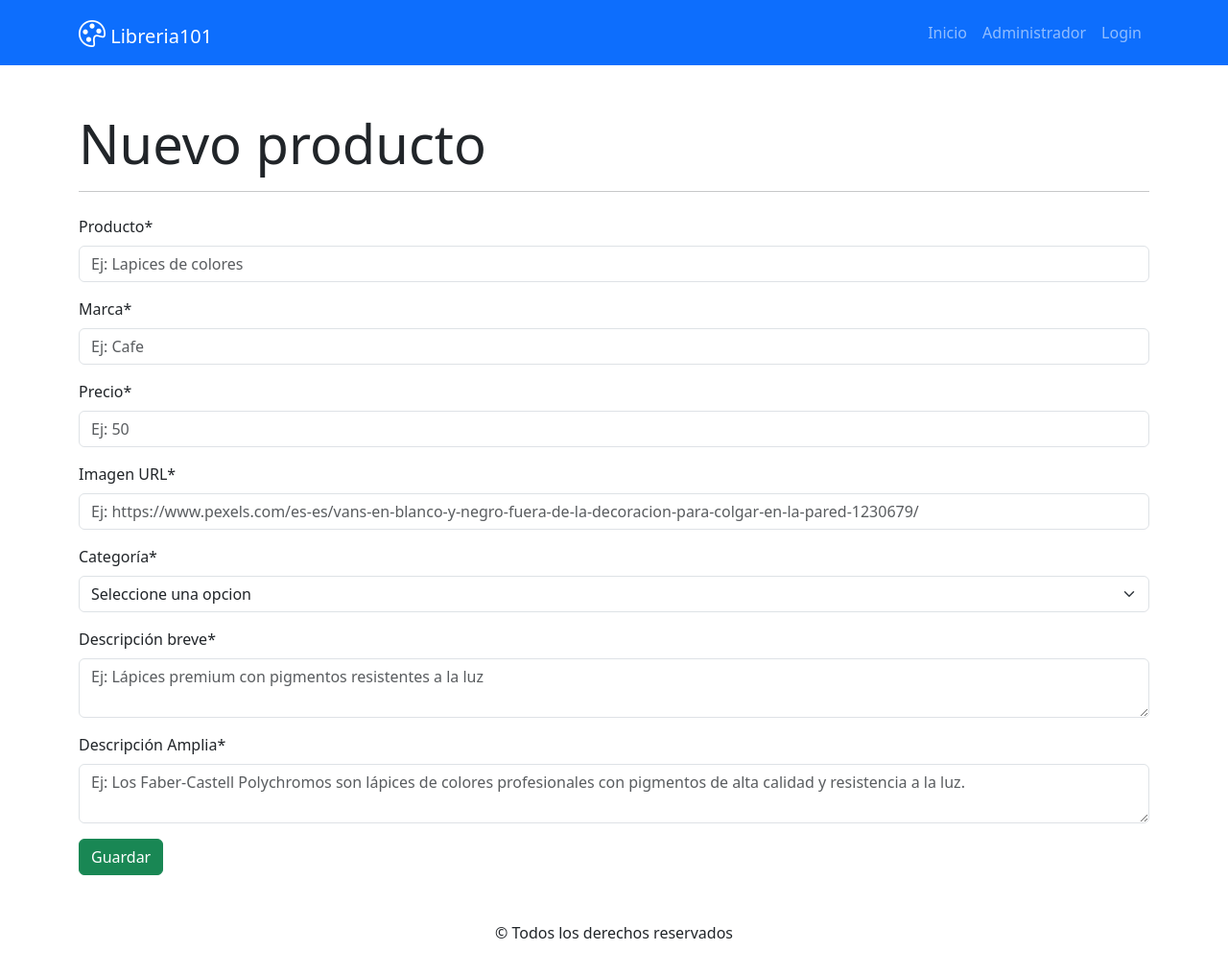
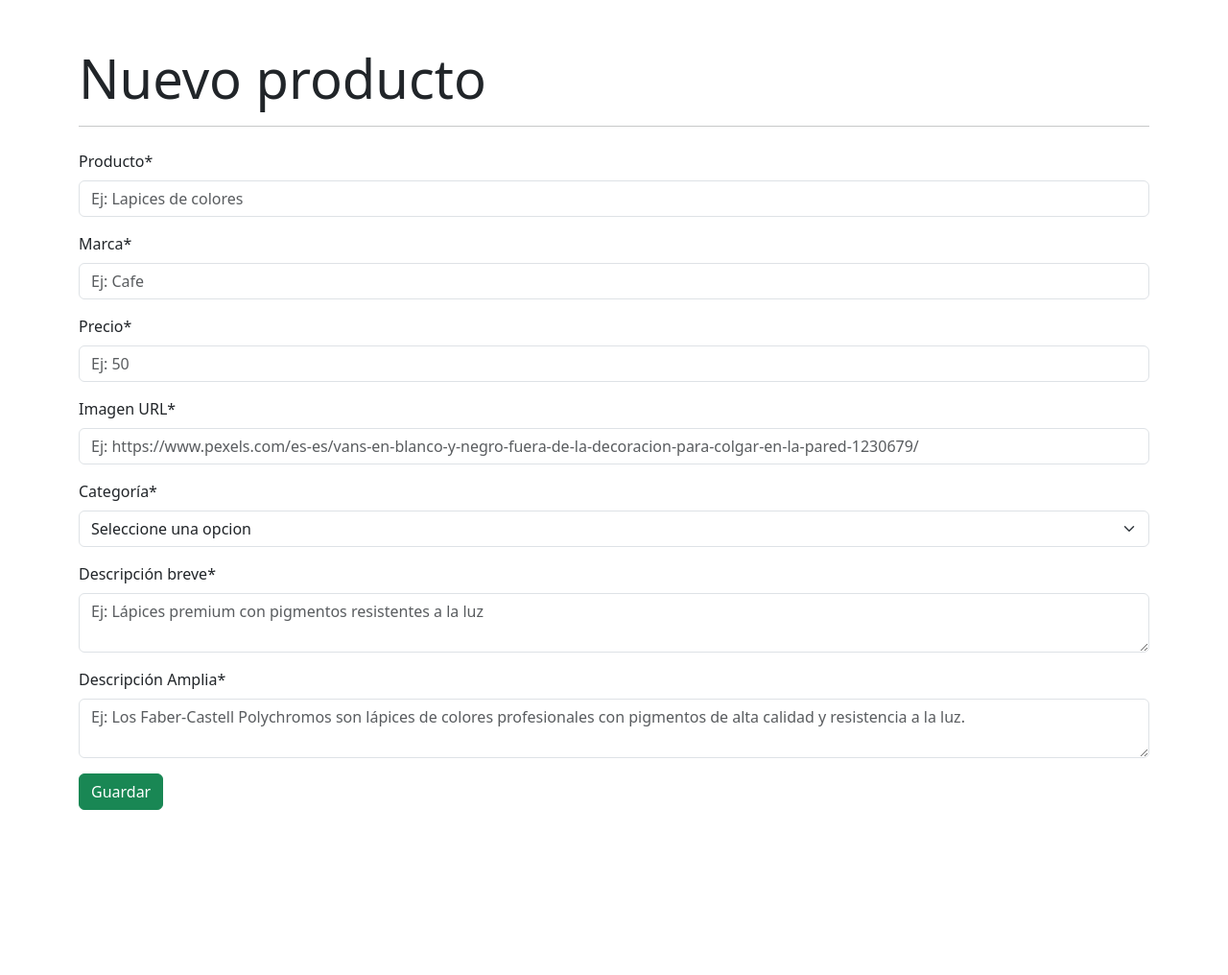
Before and after one commit to rollingcodeschool/libreria101, a React (Vite) app: page /administrador/editar in a window 1280 px wide. Shown: the top 1016 px of the page at 96% size. After the commit the page ends 868 px from the top, so only its background shows below. Built offline with nearby package versions, Linux system fonts and the light colour scheme.

Commit message:
agregamos la lista de rutas disponibles

```diff
--- a/src/App.jsx
+++ b/src/App.jsx
@@ -9,16 +9,19 @@ import CardProducto from "./components/pages/product/CardProducto";
 import "bootstrap/dist/css/bootstrap.min.css";
 import "bootstrap-icons/font/bootstrap-icons.css";
 import "./App.css";
+import { BrowserRouter, Routes, Route } from "react-router-dom";
 
 function App() {
   return (
-    <>
-      <Menu></Menu>
-      {/* <Index></Index> */}
-      {/* <Administrador></Administrador> */}
-      <FormularioProducto></FormularioProducto>
-      <Footer></Footer>
-    </>
+   <BrowserRouter>
+    <Routes>
+      <Route path="/" element={<Index></Index>}></Route>
+      <Route path="/administrador" element={<Administrador></Administrador>}></Route>
+      <Route path="/administrador/crear" element={<FormularioProducto></FormularioProducto>}></Route>
+      <Route path="/administrador/editar" element={<FormularioProducto></FormularioProducto>}></Route>
+      <Route path="*" element={<Error404></Error404>}></Route>
+    </Routes>
+   </BrowserRouter>
   );
 }
 
--- a/src/components/pages/Error404.jsx
+++ b/src/components/pages/Error404.jsx
@@ -1,7 +1,11 @@
+import { Button } from "react-bootstrap";
+
+
 const Error404 = () => {
     return (
         <div>
-
+            <h1>Error 404</h1>
+            <Button variant='warning'>Volver al inicio</Button>
         </div>
     );
 };
```
